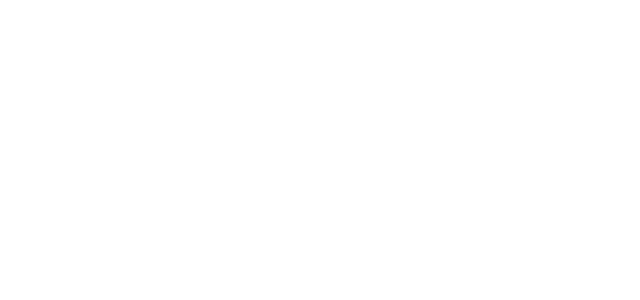
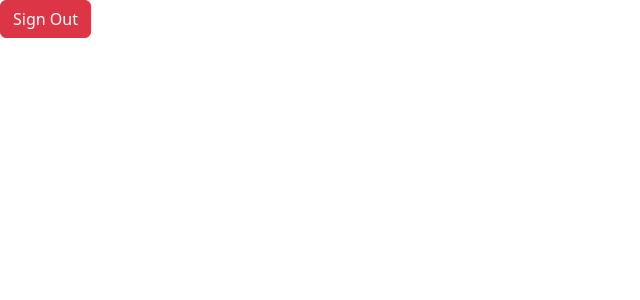
Before and after one commit to advanced-computer-lab-2023/Terminal-Titans-Clinic, a React (Create React App) app in the folder frontend/: page / in a window 1280 px wide. Shown: the top 300 px of the page, without its empty margins (0-640 px from the left). Built offline with nearby package versions, Linux system fonts and the light colour scheme.

Commit message:
Add sign out button to navbar

```diff
--- a/frontend/src/App.js
+++ b/frontend/src/App.js
@@ -6,18 +6,35 @@
 import 'bootstrap/dist/css/bootstrap.min.css';
 import Login from "./components/login";
 import ForgotPassword from "./Pages/ForgotPassword";
+import Button from 'react-bootstrap/Button';
+
+function App() {
+
+  const signoutButtonFunc = () => {
+    sessionStorage.removeItem('token');
+    window.location.href = '/';
+  }
 
 
-function App() {
+
   return (
     <div className="App">
+      {
+        window.location.pathname == '/Health-Plus/' || window.location.pathname == '/Health-Plus/registerPatient' || window.location.pathname == '/Health-Plus/registerDoctor'?
+          <></>
+          : <div className="signoutButton">
+            <Button variant="danger" onClick={signoutButtonFunc}>Sign Out</Button>
+          </div>
+      }
+
       <Router basename="/Health-Plus">
+
         <Routes>
 
           <Route path="/registerPatient" element={<RegisterPatient />} />
-          <Route path="/registerDoctor" element={<RegisterDoctor/>} />
-          <Route path="/forgotPassword" element={<ForgotPassword/>} />
-
+          <Route path="/registerDoctor" element={<RegisterDoctor />} />
+          <Route path="/forgotPassword" element={<ForgotPassword />} />
+          <Route path="/" element={<Login />} />
         </Routes>
       </Router>
     </div>
```
